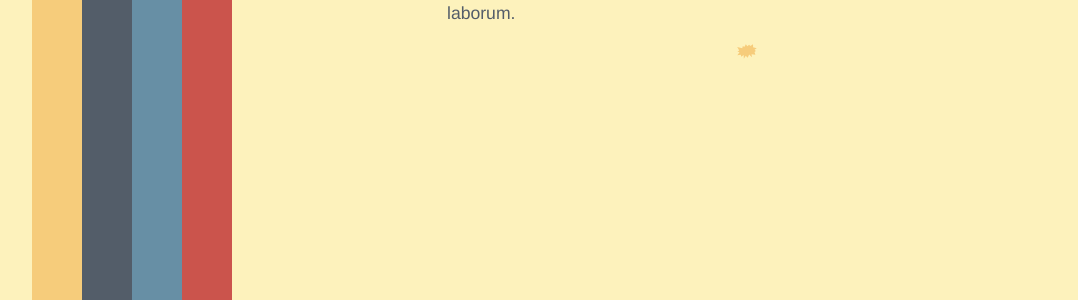
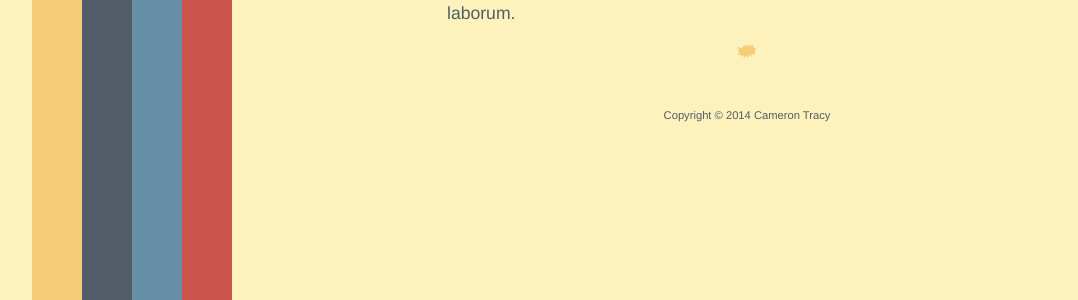
Before and after one commit to thatcameron/jekyll, a Jekyll site: the page header-test.html, which Jekyll copies as it is, in a window 1280 px wide. Shown: the part 499-799 px from the top of the page, without its empty margins (18-1096 px from the left). Built offline with Jekyll 4.4.1, drawn with Linux system fonts in a browser that asks for light colours.

Commit message:
Added footer

```diff
--- a/header-test.html
+++ b/header-test.html
@@ -138,6 +138,16 @@ article:last-child:after {
 /* END CONTENT */
 
 /* BEGIN FOOTER */
+footer {
+  -webkit-order: 3;
+  margin: 50px 0;
+  font-size: .7em;
+  text-align: center;
+}
+
+footer a {
+  color: #535d69;
+}
 /* END FOOTER */
 
 @media screen and (max-width: 1000px) {
@@ -198,6 +208,12 @@ article:last-child:after {
     text-indent: -9999px;
   }
 }
+
+@media print {
+  html {
+    background: none;
+  }
+}
 </style>
 </head>
 <body>
@@ -218,5 +234,6 @@ article:last-child:after {
       <p>This is Morning Pulp. Lorem ipsum dolor sit amet, consectetur adipiscing elit, sed do eiusmod tempor incididunt ut labore et dolore magna aliqua. Ut enim ad minim veniam, quis nostrud exercitation ullamco laboris nisi ut aliquip ex ea commodo consequat. Duis aute irure dolor in reprehenderit in voluptate velit esse cillum dolore eu fugiat nulla pariatur. Excepteur sint occaecat cupidatat non proident, sunt in culpa qui officia deserunt mollit anim id est laborum.</p>
     </article>
   </section>
+  <footer><a href="http://creativecommons.org/licenses/by-nc-nd/4.0/">Copyright &copy; 2014</a> <a href="/jekyll/colophon/" rel="author">Cameron Tracy</a></footer>
 </body>
 </html>
```
